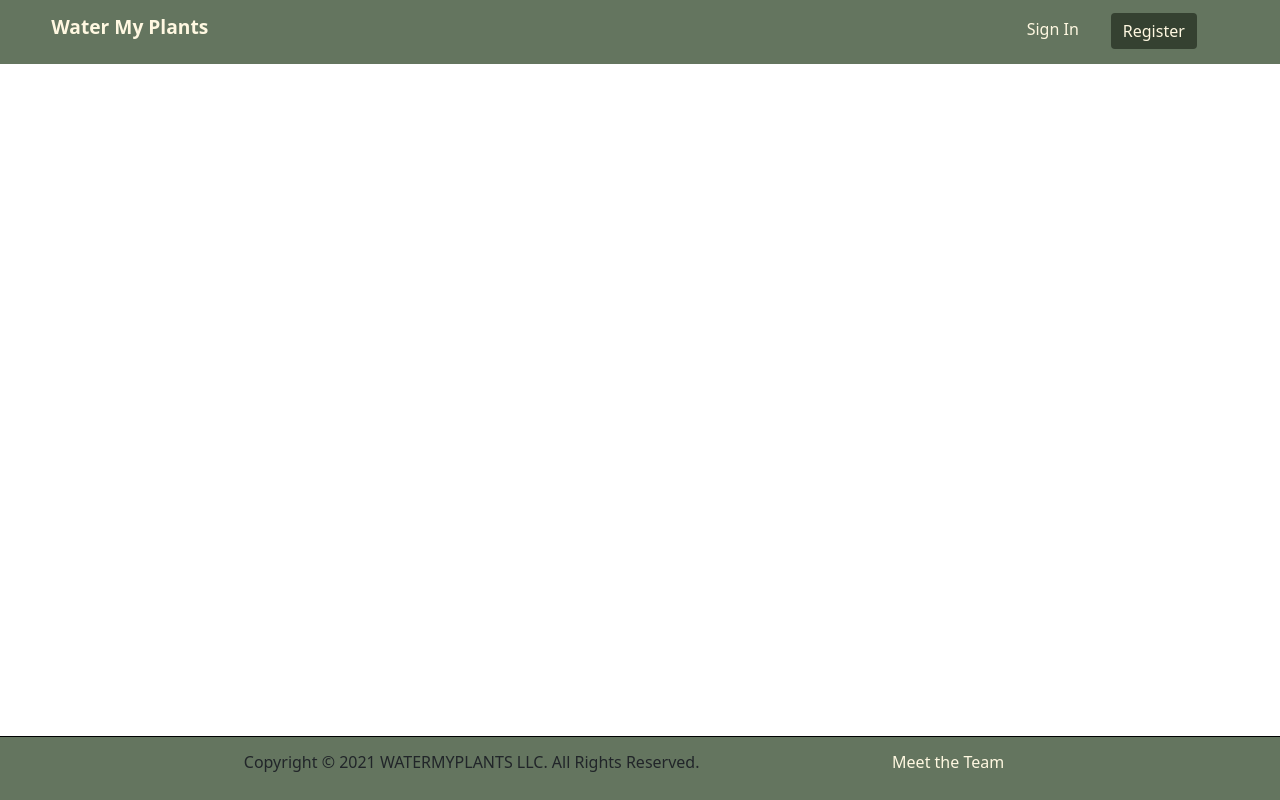
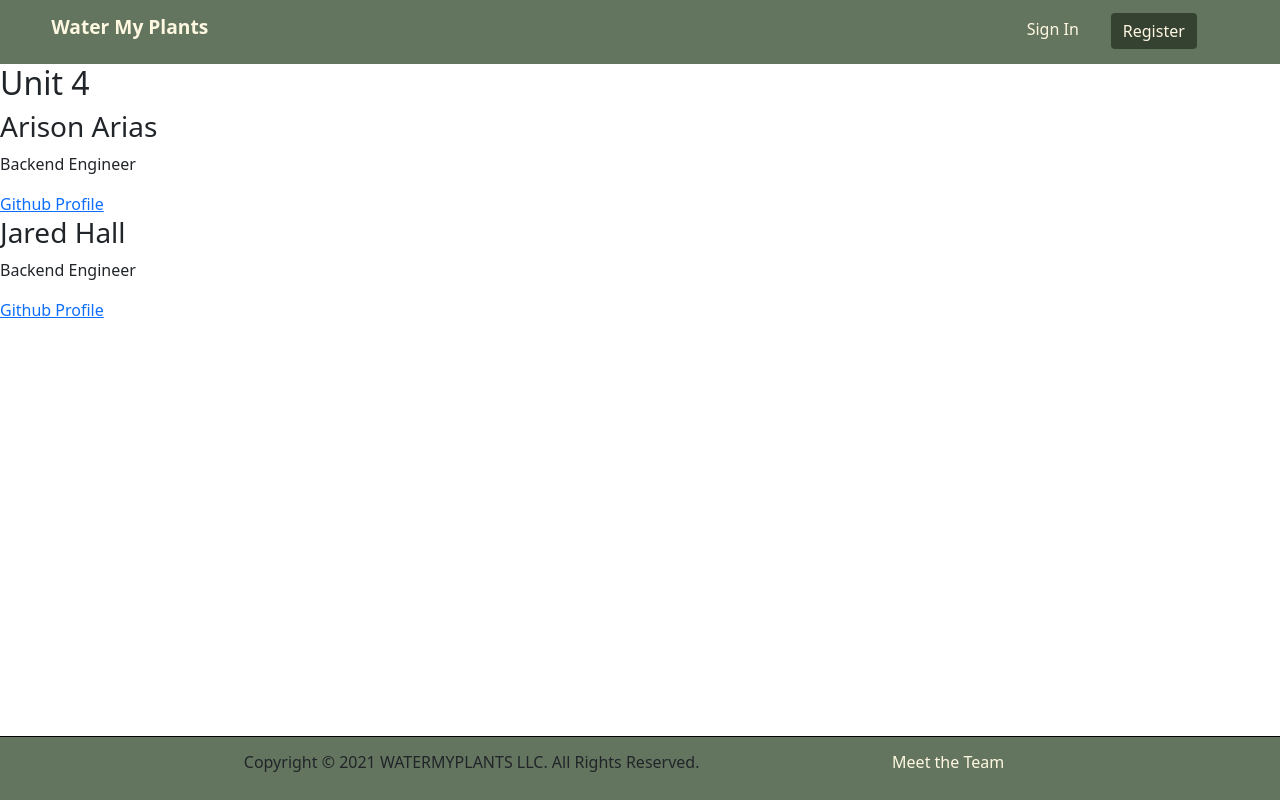
Before and after one commit to Build-Week-Water-My-Plants-8/front-end, a React (Create React App) app in the folder water-my-plants/: page /about in a window 1280 px wide. Built offline with nearby package versions, Linux system fonts and the light colour scheme.

Commit message:
Created About component basic structure

```diff
--- a/water-my-plants/src/App.jsx
+++ b/water-my-plants/src/App.jsx
@@ -9,6 +9,7 @@ import Footer from './components/Footer';
 import MyPlantList from './components/MyPlantList';
 import Profile from './components/Profile';
 import SignUp from './components/SignUp';
+import About from './components/About';
 // import PrivateRoute from './components/PrivateRoute';
 // import MyPlant from './components/MyPlant';
 
@@ -31,6 +32,7 @@ function App() {
           <Route path={'/plants'} element={<MyPlantList />} />
           <Route path={'/logout'} element={<Logout />} />
           <Route path={'/add'} element={<AddPlantForm />} />
+          <Route path={'/about'} element={<About />} />
 
           {/* uncomment this when Kayla is done with the conditional rendering on the navbar links -Lia */}
           {/* <Route path={'/plants'}
--- /dev/null
+++ b/water-my-plants/src/components/About.js
@@ -0,0 +1,21 @@
+import React from 'react';
+
+export default function About() {
+  return (
+    <div className='about-container'>
+      <div className='unit-container'>
+        <h2>Unit 4</h2>
+        <div className='team-member'>
+          <h3>Arison Arias</h3>
+          <p>Backend Engineer</p>
+          <a href='https://github.com/Arison13'>Github Profile</a>
+        </div>
+        <div className='team-member'>
+          <h3>Jared Hall</h3>
+          <p>Backend Engineer</p>
+          <a href='https://github.com/Jaredhall18'>Github Profile</a>
+        </div>
+      </div>
+    </div>
+  )
+}
```
